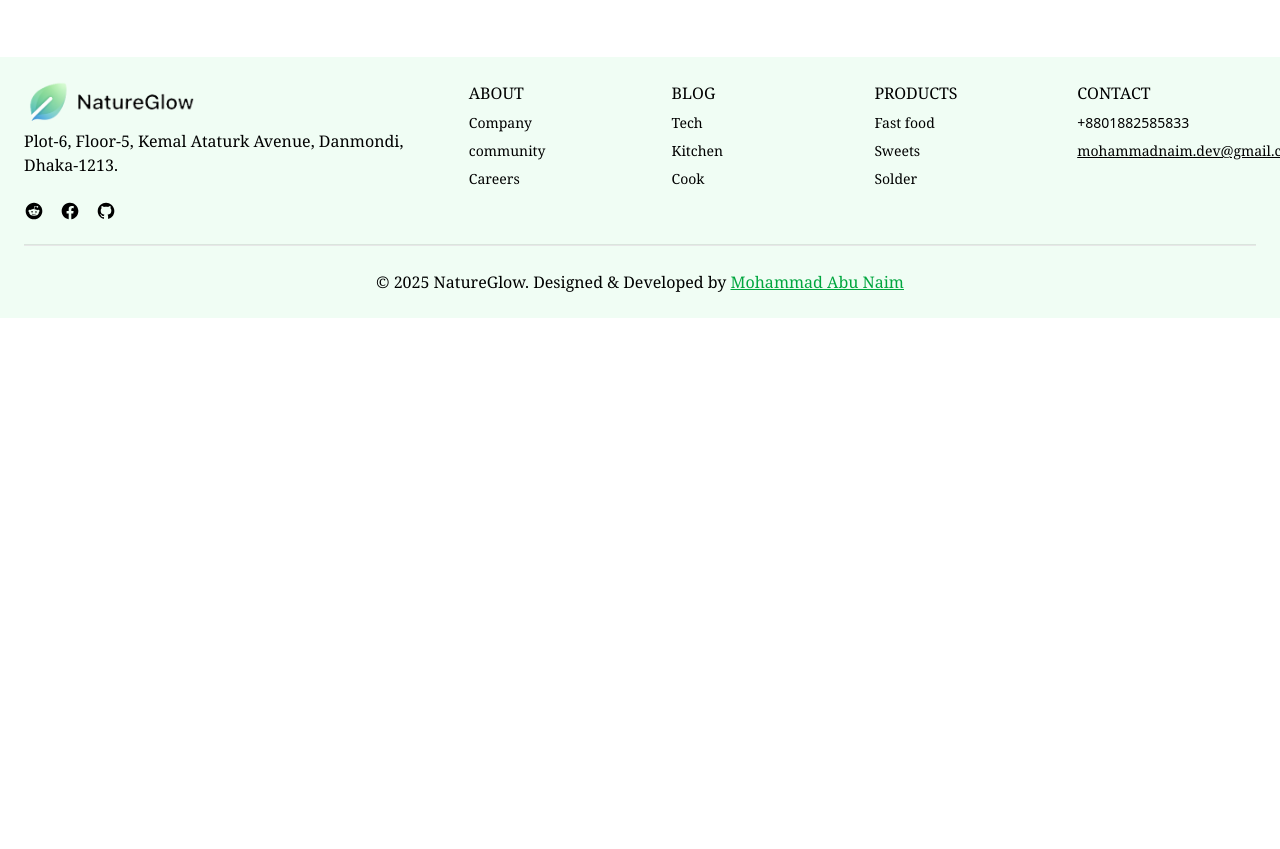
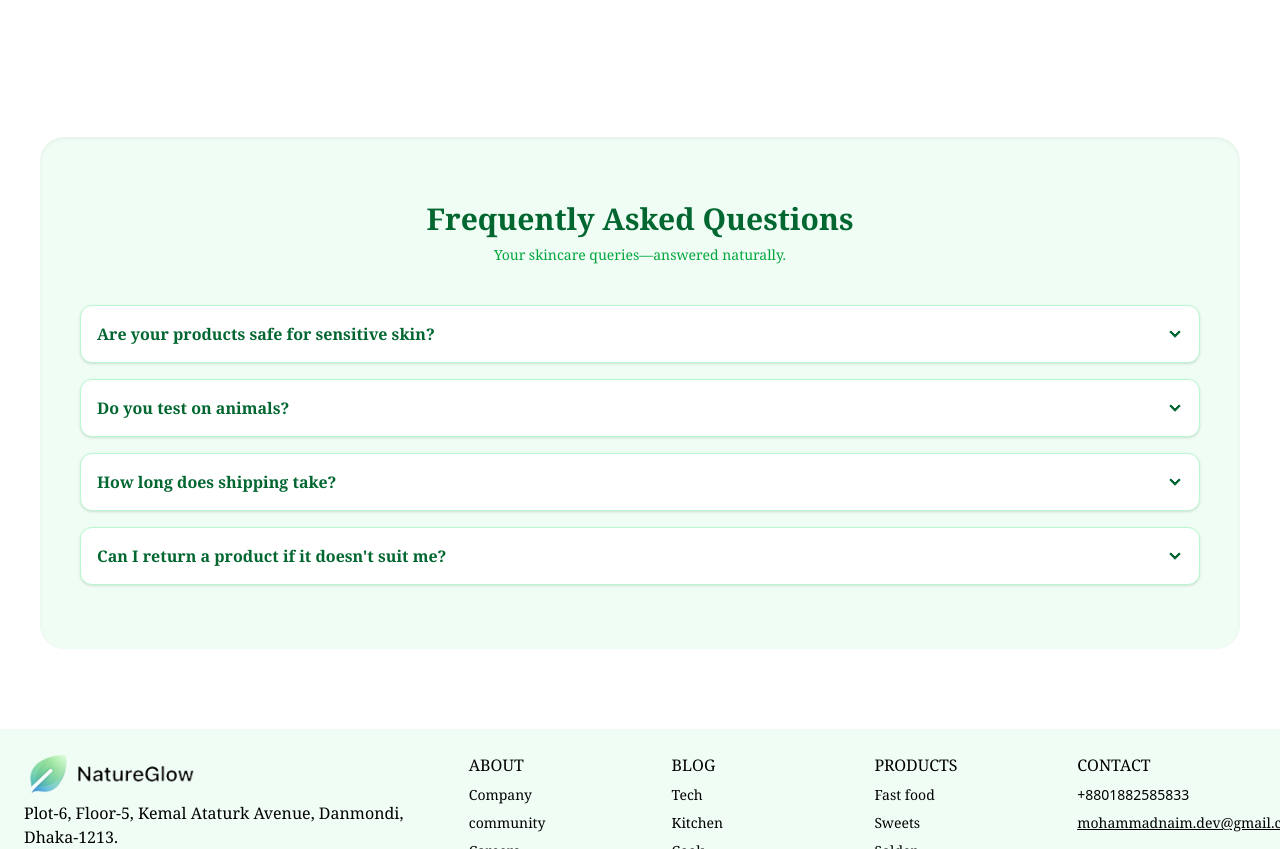
Before and after one commit to md-abu-naim/NatureGlow, a React (Vite) app: page / in a window 1280 px wide. Shown: the part 4080-4929 px from the top of the page. Before the commit the page ends 4398 px from the top, so only its background shows below. Built offline with nearby package versions, Linux system fonts and the light colour scheme.

Commit message:
FAQ section deisgned

```diff
--- a/src/Pages/Home/FAQ.jsx
+++ b/src/Pages/Home/FAQ.jsx
@@ -1,8 +1,52 @@
+import { FaChevronDown } from "react-icons/fa";
+
+const faqs = [
+    {
+        question: "Are your products safe for sensitive skin?",
+        answer:
+            "Absolutely! All our products are formulated with gentle, natural ingredients, making them suitable for all skin types, including sensitive skin.",
+    },
+    {
+        question: "Do you test on animals?",
+        answer:
+            "Never. NatureGlow is 100% cruelty-free. We never test on animals and ensure ethical sourcing for all our ingredients.",
+    },
+    {
+        question: "How long does shipping take?",
+        answer:
+            "Standard shipping takes 3-5 business days within Bangladesh. International orders may take 7-12 business days depending on location.",
+    },
+    {
+        question: "Can I return a product if it doesn't suit me?",
+        answer:
+            "Yes. We offer a 7-day return policy for unused products in original packaging. Please contact our support team for assistance.",
+    },
+];
 
 const FAQ = () => {
     return (
         <div>
+            <div className="bg-green-50 py-16 px-4 md:px-10 rounded-3xl shadow-inner my-20">
+                <div className="text-center mb-10">
+                    <h2 className="text-3xl font-bold text-green-800">Frequently Asked Questions</h2>
+                    <p className="text-green-600 text-sm mt-2">Your skincare queries—answered naturally.</p>
+                </div>
 
+                {/* Accordion */}
+                <div className="space-y-4">
+                    {
+                        faqs?.map(faq => <div key={faq.question} className="collapse collapse-arrow bg-white border border-green-200 shadow-sm rounded-xl">
+                        <input type="radio" name="faq-accordion" />
+                        <div className="collapse-title font-semibold text-green-800">
+                            {faq.question}
+                        </div>
+                        <div className="collapse-content text-gray-600 text-sm leading-relaxed">
+                            {faq.answer}
+                        </div>
+                    </div>)
+                    }
+                </div>
+            </div>
         </div>
     );
 };
--- a/src/Pages/Home/Home.jsx
+++ b/src/Pages/Home/Home.jsx
@@ -1,5 +1,6 @@
 import Banner from "./Banner";
 import BestSelling from "./BestSelling";
+import FAQ from "./FAQ";
 import FeaturedCategories from "./FeaturedCategories";
 import NewArrivals from "./NewArrivals";
 import PromoSection from "./PromoSection";
@@ -14,6 +15,7 @@ const Home = () => {
             <NewArrivals />
             <PromoSection />
             <Testimonials />
+            <FAQ />
         </div>
     );
 };
--- a/src/Pages/Home/Testimonials.jsx
+++ b/src/Pages/Home/Testimonials.jsx
@@ -10,7 +10,7 @@ const [testimonials, setTestimonials] = useState([])
         .then(res => setTestimonials(res.data))
     },[])
     return (
-        <div className="py-20 px-5 md:px-12">
+        <div className="py-20 px-5">
             <div className="text-center mb-14">
                 <h2 className="text-3xl font-bold text-green-800">What Customers Are Saying</h2>
                 <p className="text-green-600 text-sm mt-2">Real stories from happy skin</p>
```
